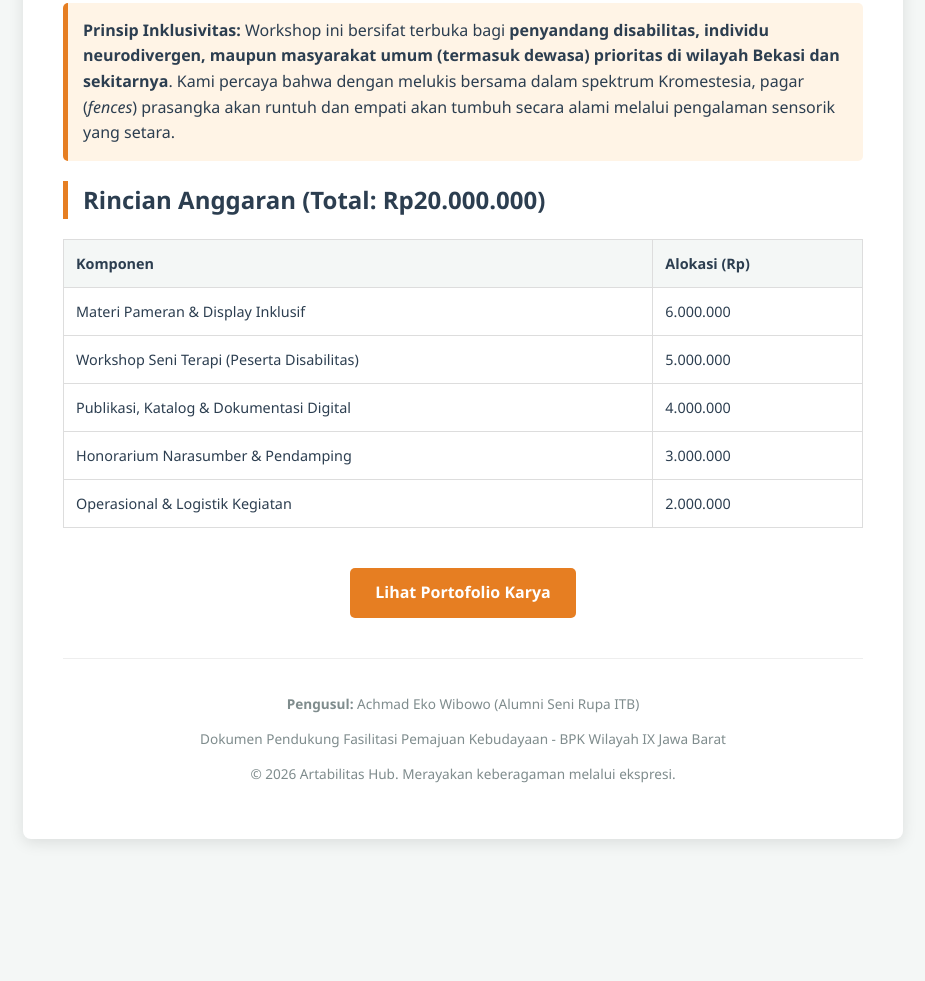
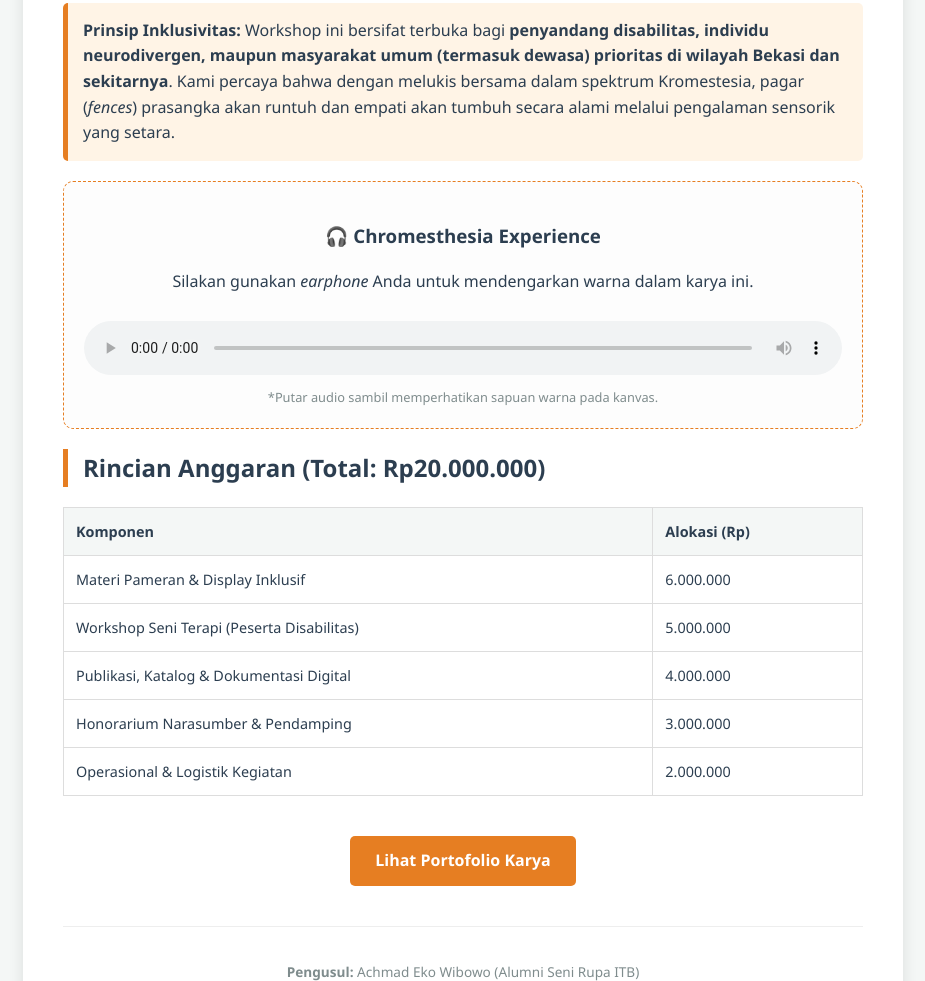
Before and after one commit to artabilitas-hub/fpk2026, a plain HTML site: page index.html in a window 1280 px wide. Shown: the part 765-1746 px from the top of the page, without its empty margins (177-1102 px from the left). Before the commit the page ends 1644 px from the top, so only its background shows below. Drawn offline with Linux system fonts and the light colour scheme.

Commit message:
Update index.html

```diff
--- a/index.html
+++ b/index.html
@@ -53,6 +53,39 @@
         <strong>Prinsip Inklusivitas:</strong> Workshop ini bersifat terbuka bagi <strong>penyandang disabilitas, individu neurodivergen, maupun masyarakat umum (termasuk dewasa) prioritas di wilayah Bekasi dan sekitarnya</strong>. Kami percaya bahwa dengan melukis bersama dalam spektrum Kromestesia, pagar (<em>fences</em>) prasangka akan runtuh dan empati akan tumbuh secara alami melalui pengalaman sensorik yang setara.
     </p>
 </div>
+	<style>
+    .audio-card {
+        background: #fdfdfd;
+        border: 1px dashed var(--accent);
+        padding: 20px;
+        margin-top: 20px;
+        border-radius: 10px;
+        text-align: center;
+    }
+    audio {
+        width: 100%;
+        margin-top: 10px;
+    }
+    .audio-hint {
+        font-size: 0.8em;
+        color: #7f8c8d;
+        margin-top: 5px;
+    }
+</style>
+
+<div class="audio-card">
+    <h3>🎧 Chromesthesia Experience</h3>
+    <p>Silakan gunakan <em>earphone</em> Anda untuk mendengarkan warna dalam karya ini.</p>
+
+    <audio controls>
+        <source src="audio/karya1.mp3" type="audio/mpeg">
+        Browser Anda tidak mendukung pemutar audio.
+    </audio>
+
+    <div class="audio-hint">
+        *Putar audio sambil memperhatikan sapuan warna pada kanvas.
+    </div>
+</div>
     <h2>Rincian Anggaran (Total: Rp20.000.000)</h2>
     <table>
         <thead>
```
